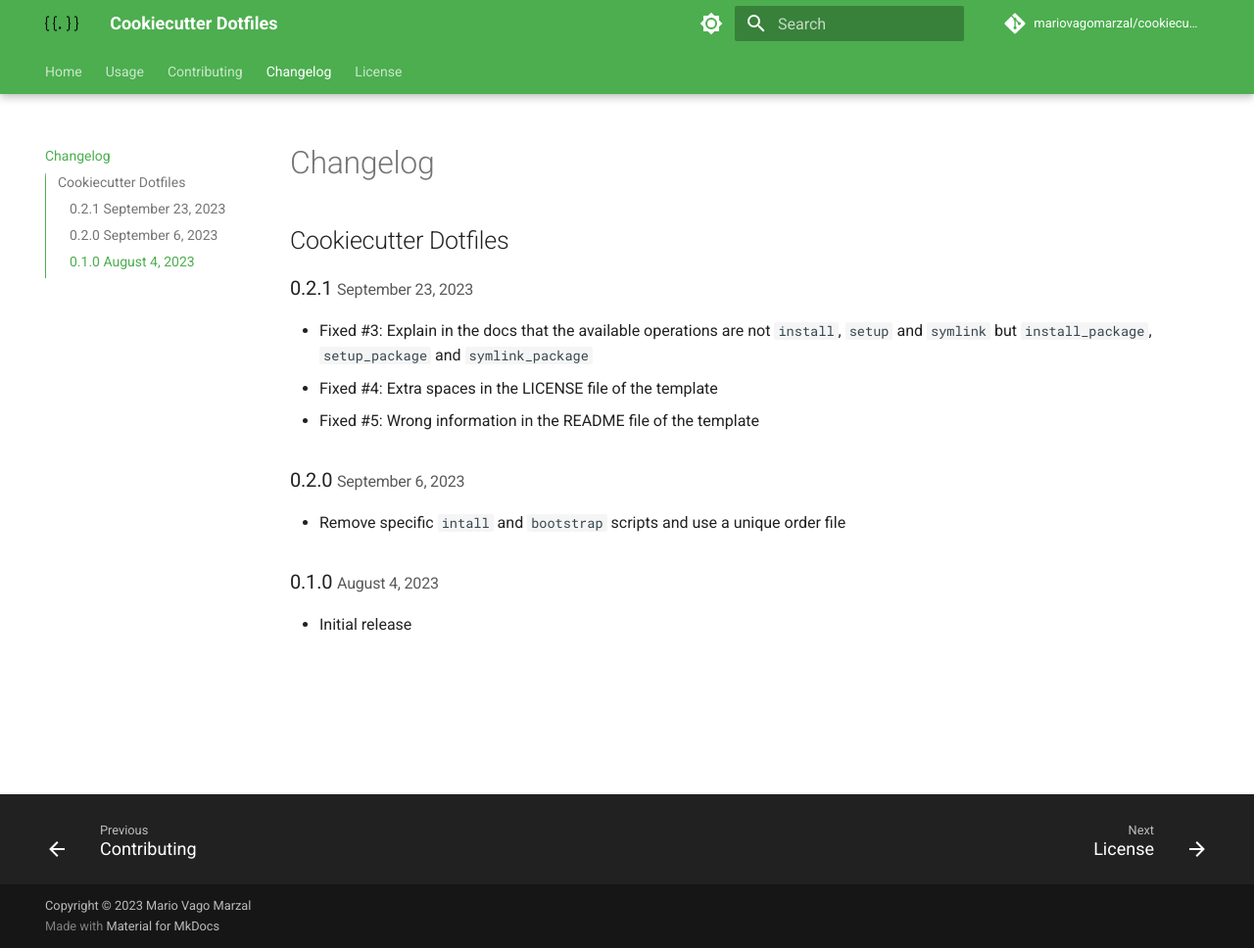
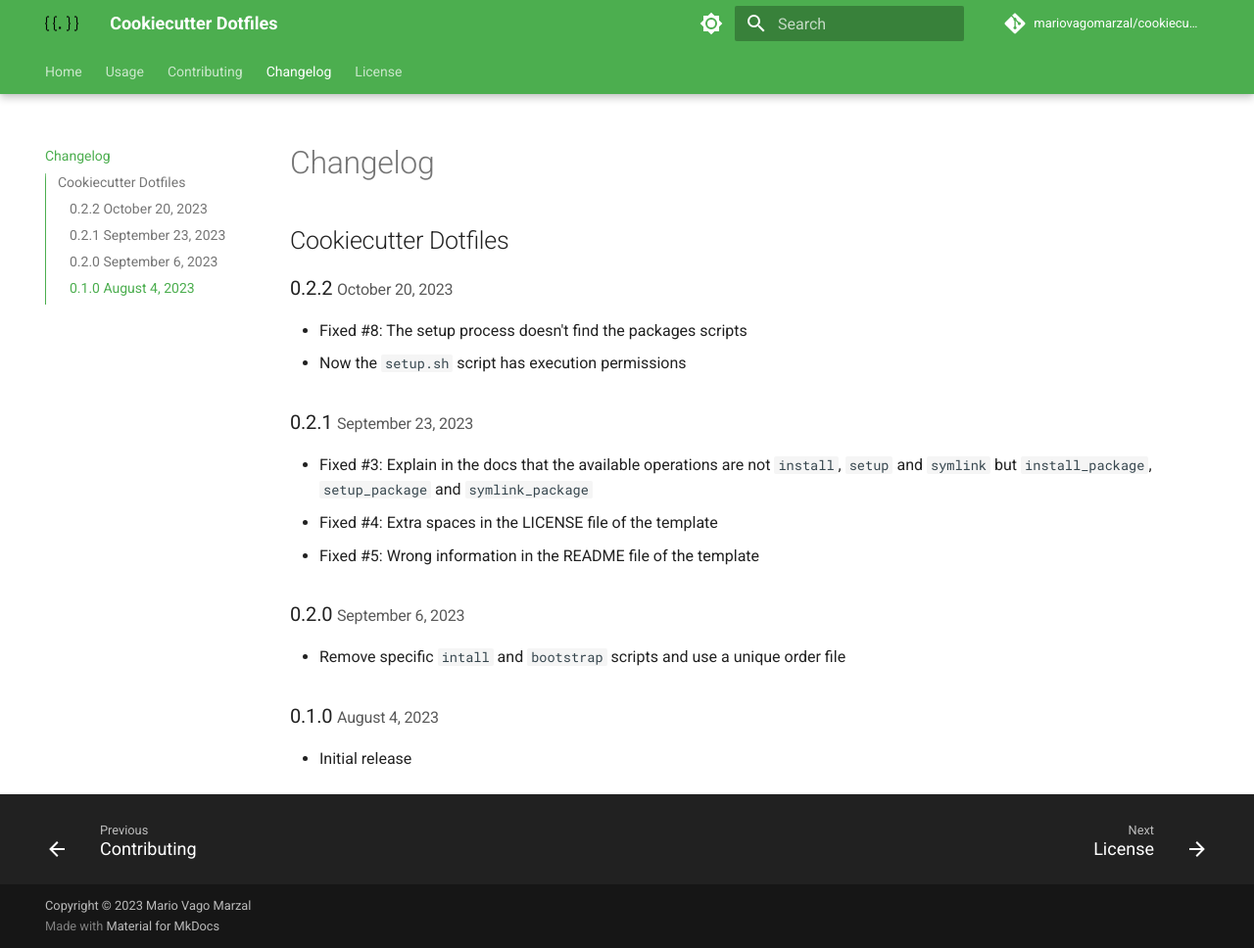
Before and after one commit to mariovagomarzal/cookiecutter-dotfiles, an MkDocs documentation site: the page built from docs/changelog-info.md, in a window 1280 px wide and 968 px high. Shown: the whole window at 98% size. Built offline with MkDocs 1.6.1 and Material for MkDocs 9.7.7, drawn with Linux system fonts in a browser that asks for light colours; comment, search, counter and statistics services are not loaded.

Commit message:
Bump version number and update the changelogs

```diff
--- a/docs/changelog-info.md
+++ b/docs/changelog-info.md
@@ -1,6 +1,11 @@
 # Changelog
 
 ## Cookiecutter Dotfiles
+
+### 0.2.2 <small>October 20, 2023</small>
+
+- Fixed #8: The setup process doesn't find the packages scripts
+- Now the `setup.sh` script has execution permissions
 
 ### 0.2.1 <small>September 23, 2023</small>
 
```
Also changed, not shown: {{cookiecutter.project_slug}}/README.md (+1 -1 lines), 1 other file.
